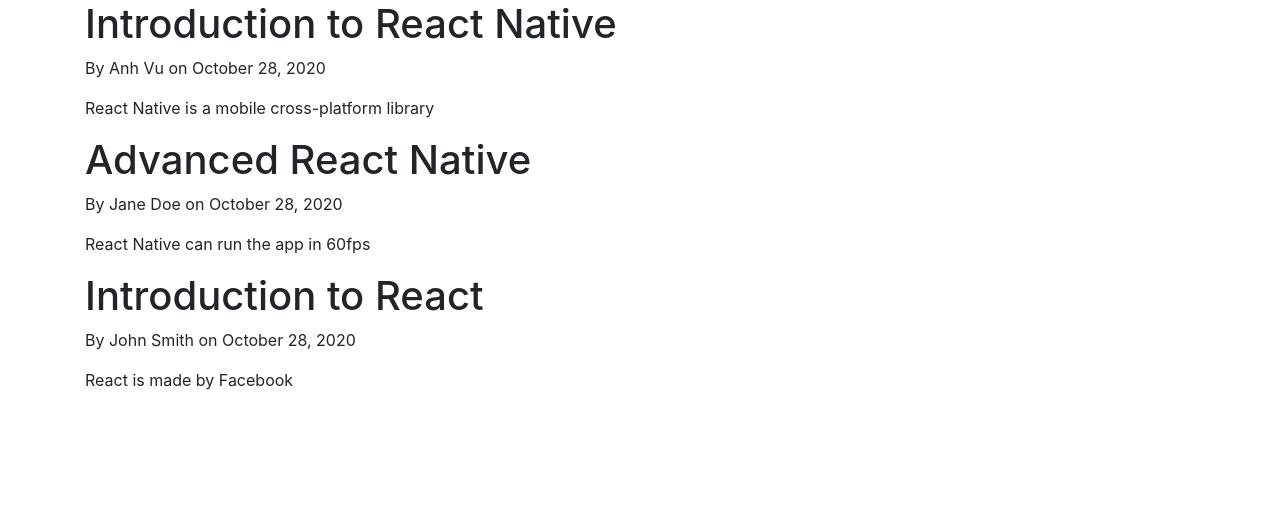
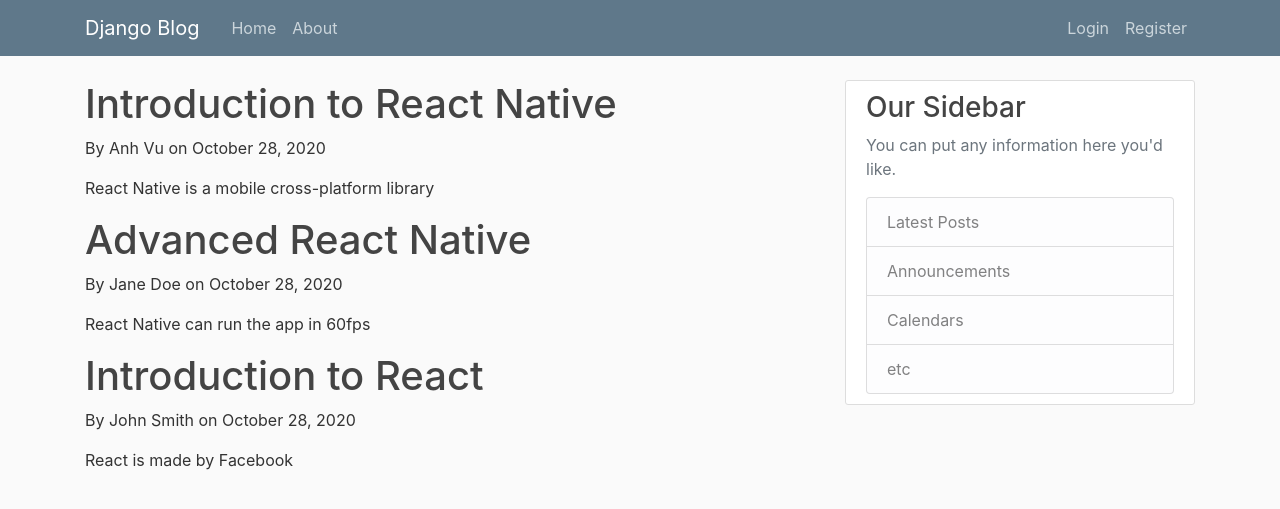
Before and after one commit to AnhVu23/django_blog, a Django app: page / in a window 1280 px wide. Shown: the top 509 px of the page. Run offline with Django 3.2, Linux system fonts and the light colour scheme; some libraries are stand-ins or nearby versions.

Commit message:
Add main.css and load css file

```diff
--- /dev/null
+++ b/blog/static/blog/main.css
@@ -0,0 +1,89 @@
+body {
+  background: #fafafa;
+  color: #333333;
+  margin-top: 5rem;
+}
+
+h1,
+h2,
+h3,
+h4,
+h5,
+h6 {
+  color: #444444;
+}
+
+ul {
+  margin: 0;
+}
+
+.bg-steel {
+  background-color: #5f788a;
+}
+
+.site-header .navbar-nav .nav-link {
+  color: #cbd5db;
+}
+
+.site-header .navbar-nav .nav-link:hover {
+  color: #ffffff;
+}
+
+.site-header .navbar-nav .nav-link.active {
+  font-weight: 500;
+}
+
+.content-section {
+  background: #ffffff;
+  padding: 10px 20px;
+  border: 1px solid #dddddd;
+  border-radius: 3px;
+  margin-bottom: 20px;
+}
+
+.article-title {
+  color: #444444;
+}
+
+a.article-title:hover {
+  color: #428bca;
+  text-decoration: none;
+}
+
+.article-content {
+  white-space: pre-line;
+}
+
+.article-img {
+  height: 65px;
+  width: 65px;
+  margin-right: 16px;
+}
+
+.article-metadata {
+  padding-bottom: 1px;
+  margin-bottom: 4px;
+  border-bottom: 1px solid #e3e3e3;
+}
+
+.article-metadata a:hover {
+  color: #333;
+  text-decoration: none;
+}
+
+.article-svg {
+  width: 25px;
+  height: 25px;
+  vertical-align: middle;
+}
+
+.account-img {
+  height: 125px;
+  width: 125px;
+  margin-right: 20px;
+  margin-bottom: 16px;
+}
+
+.account-heading {
+  font-size: 2.5rem;
+}
--- a/blog/templates/blog/about.html
+++ b/blog/templates/blog/about.html
@@ -1,4 +1,3 @@
-{% extends 'blog/home.html' %}
-{% block content %}
-    <h1>About</h1>
+{% extends 'blog/home.html' %} {% block content %}
+<h1>About</h1>
 {% endblock content %}
--- a/blog/templates/blog/base.html
+++ b/blog/templates/blog/base.html
@@ -1,9 +1,24 @@
+{% load static %}
 <!DOCTYPE html>
 <html>
   <head>
-        <meta charset="utf-8">
-        <meta name="viewport" content="width=device-width, initial-scale=1, shrink-to-fit=no">
-        <link rel="stylesheet" href="https://stackpath.bootstrapcdn.com/bootstrap/4.4.1/css/bootstrap.min.css" integrity="sha384-Vkoo8x4CGsO3+Hhxv8T/Q5PaXtkKtu6ug5TOeNV6gBiFeWPGFN9MuhOf23Q9Ifjh" crossorigin="anonymous">
+    <meta charset="utf-8" />
+    <meta
+      name="viewport"
+      content="width=device-width, initial-scale=1, shrink-to-fit=no"
+    />
+    <link
+      rel="stylesheet"
+      href="https://stackpath.bootstrapcdn.com/bootstrap/4.4.1/css/bootstrap.min.css"
+      integrity="sha384-Vkoo8x4CGsO3+Hhxv8T/Q5PaXtkKtu6ug5TOeNV6gBiFeWPGFN9MuhOf23Q9Ifjh"
+      crossorigin="anonymous"
+    />
+
+    <link
+      rel="stylesheet"
+      href="{% static 'blog/main.css' %}"
+      type="text/css"
+    />
     {% if title%}
     <title>Django Blog - {{ title }}</title>
     {% else %}
@@ -11,14 +26,75 @@
     {% endif %}
   </head>
   <body>
+    <header class="site-header">
+      <nav class="navbar navbar-expand-md navbar-dark bg-steel fixed-top">
         <div class="container">
-            {% block content%}{% endblock content%}
+          <a class="navbar-brand mr-4" href="/">Django Blog</a>
+          <button
+            class="navbar-toggler"
+            type="button"
+            data-toggle="collapse"
+            data-target="#navbarToggle"
+            aria-controls="navbarToggle"
+            aria-expanded="false"
+            aria-label="Toggle navigation"
+          >
+            <span class="navbar-toggler-icon"></span>
+          </button>
+          <div class="collapse navbar-collapse" id="navbarToggle">
+            <div class="navbar-nav mr-auto">
+              <a class="nav-item nav-link" href="/">Home</a>
+              <a class="nav-item nav-link" href="/about">About</a>
             </div>
+            <!-- Navbar Right Side -->
+            <div class="navbar-nav">
+              <a class="nav-item nav-link" href="#">Login</a>
+              <a class="nav-item nav-link" href="#">Register</a>
+            </div>
+          </div>
+        </div>
+      </nav>
+    </header>
+    <main role="main" class="container">
+      <div class="row">
+        <div class="col-md-8">
+          {% block content %}{% endblock %}
+        </div>
+        <div class="col-md-4">
+          <div class="content-section">
+            <h3>Our Sidebar</h3>
+            <p class="text-muted">
+              You can put any information here you'd like.
+            </p>
+            <ul class="list-group">
+              <li class="list-group-item list-group-item-light">
+                Latest Posts
+              </li>
+              <li class="list-group-item list-group-item-light">
+                Announcements
+              </li>
+              <li class="list-group-item list-group-item-light">Calendars</li>
+              <li class="list-group-item list-group-item-light">etc</li>
+            </ul>
+          </div>
+        </div>
+      </div>
+    </main>
 
-
-        <script src="https://code.jquery.com/jquery-3.4.1.slim.min.js" integrity="sha384-J6qa4849blE2+poT4WnyKhv5vZF5SrPo0iEjwBvKU7imGFAV0wwj1yYfoRSJoZ+n" crossorigin="anonymous"></script>
-        <script src="https://cdn.jsdelivr.net/npm/popper.js@1.16.0/dist/umd/popper.min.js" integrity="sha384-Q6E9RHvbIyZFJoft+2mJbHaEWldlvI9IOYy5n3zV9zzTtmI3UksdQRVvoxMfooAo" crossorigin="anonymous"></script>
-        <script src="https://stackpath.bootstrapcdn.com/bootstrap/4.4.1/js/bootstrap.min.js" integrity="sha384-wfSDF2E50Y2D1uUdj0O3uMBJnjuUD4Ih7YwaYd1iqfktj0Uod8GCExl3Og8ifwB6" crossorigin="anonymous"></script>
-
+    <script
+      src="https://code.jquery.com/jquery-3.4.1.slim.min.js"
+      integrity="sha384-J6qa4849blE2+poT4WnyKhv5vZF5SrPo0iEjwBvKU7imGFAV0wwj1yYfoRSJoZ+n"
+      crossorigin="anonymous"
+    ></script>
+    <script
+      src="https://cdn.jsdelivr.net/npm/popper.js@1.16.0/dist/umd/popper.min.js"
+      integrity="sha384-Q6E9RHvbIyZFJoft+2mJbHaEWldlvI9IOYy5n3zV9zzTtmI3UksdQRVvoxMfooAo"
+      crossorigin="anonymous"
+    ></script>
+    <script
+      src="https://stackpath.bootstrapcdn.com/bootstrap/4.4.1/js/bootstrap.min.js"
+      integrity="sha384-wfSDF2E50Y2D1uUdj0O3uMBJnjuUD4Ih7YwaYd1iqfktj0Uod8GCExl3Og8ifwB6"
+      crossorigin="anonymous"
+    ></script>
   </body>
 </html>
```
Also changed, not shown: blog/templates/blog/home.html (+5 -8 lines). Lines whose indentation alone changed are shown as unchanged.
